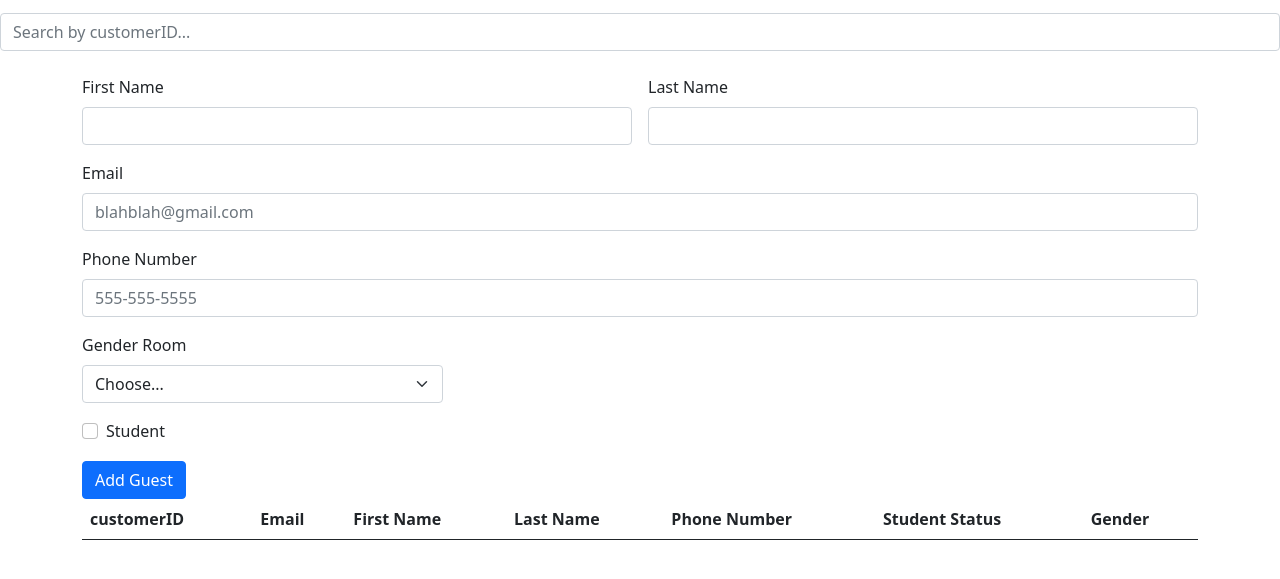
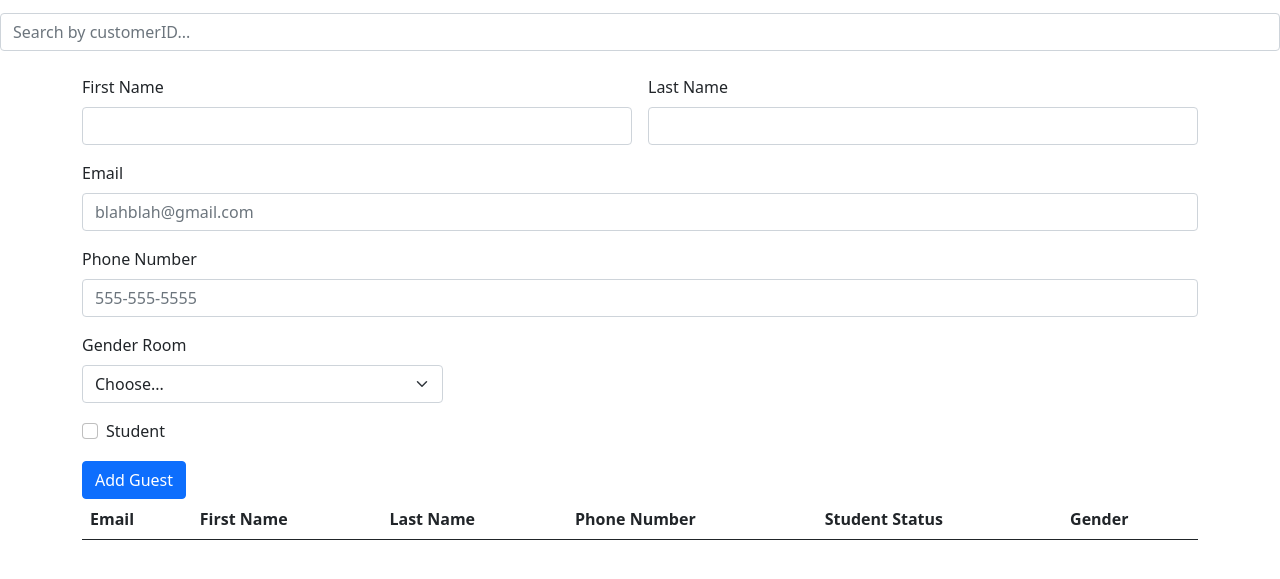
Before and after one commit to anthony-robinson/CS340_DB, a website: page public/customers.html in a window 1280 px wide. Shown: the part 83-662 px from the top of the page. Drawn offline with nearby package versions, Linux system fonts and the light colour scheme; no server answers.

Commit message:
removed table header

```diff
--- a/public/customers.html
+++ b/public/customers.html
@@ -91,7 +91,6 @@
     <table class="table table-striped" id="customerTable">
       <thead class="thead-light">
         <tr>
-          <th scope="col">customerID</th>
           <th scope="col">Email</th>
           <th scope="col">First Name</th>
           <th scope="col">Last Name</th>
```
